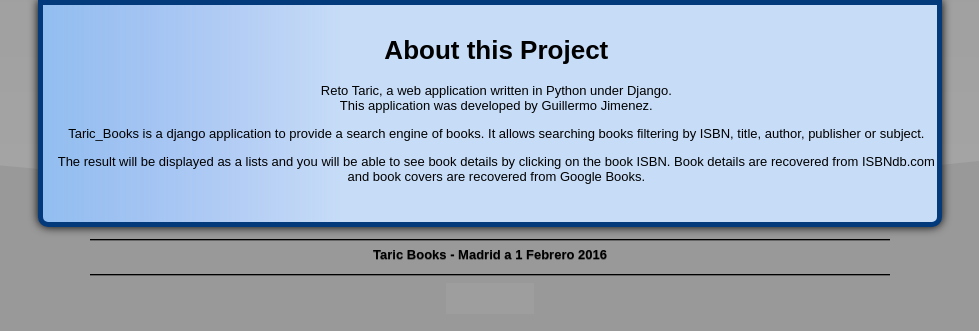
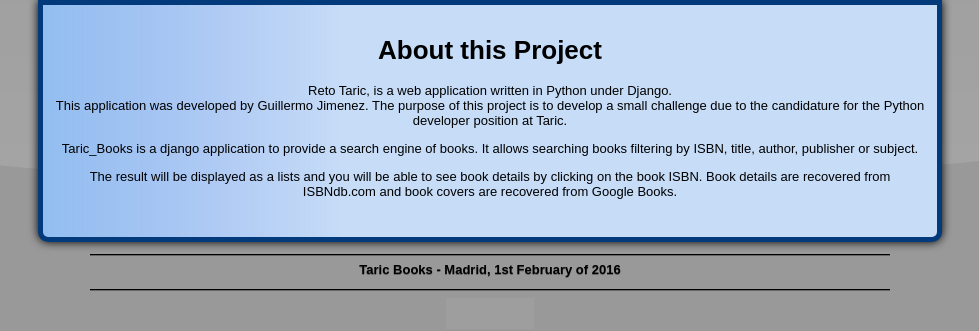
Before and after one commit to geonexus/reto_taric, a Django app: page /taric_books/about/ in a window 1280 px wide. Shown: the part 142-473 px from the top of the page, without its empty margins (150-1129 px from the left). Run offline with Django 3.2, Linux system fonts and the light colour scheme; grey boxes are pictures that could not be loaded.

Commit message:
refactoring html indentation and css style

```diff
--- a/taric_books/static/taric_books/style.css
+++ b/taric_books/static/taric_books/style.css
@@ -53,6 +53,7 @@ body {
     -webkit-box-shadow: 0px 0px 10px black;
     padding-left: 1%;
     padding-top: 1%;
+    padding-right: 1%;
     padding-bottom: 2%;
     margin-left: 180px;
     margin-right:180px;
@@ -225,7 +226,6 @@ tbody:hover tr:hover td {
 
 div.page_form {
     padding-top: 1%;
-    align-content: center;
 }
 
 /* Form wrapper styling */
--- a/taric_books/templates/taric_books/about.html
+++ b/taric_books/templates/taric_books/about.html
@@ -1,22 +1,20 @@
 <!DOCTYPE html>
 <html>
     <head lang="en">
-
         {% load staticfiles %}
         <link rel="stylesheet" type="text/css" href="{% static 'taric_books/style.css' %}" />
         <meta charset="UTF-8">
-    <title>TARIC</title>
+        <title>About Reto Taric</title>
     </head>
     <body>
         {%  include "taric_books/header.html" %}
-
-<!-- cuerpo -->
         <div id="main_body">
             <h1>About this Project</h1>
-
             <p>
-        Reto Taric, a web application written in Python under Django. <br />
+                Reto Taric, is a web application written in Python under Django. <br />
                 This application was developed by Guillermo Jimenez.
+                The purpose of this project is to develop a small challenge due to the candidature
+                for the Python developer position  at Taric.
             </p>
             <p>
                 Taric_Books is a django application to provide a search engine of books.
@@ -25,11 +23,9 @@
             <p>
                 The result will be displayed as a lists and you will be able to see book details by clicking on the book ISBN.
                 Book details are recovered from ISBNdb.com and book covers are recovered from Google Books.
+
             </p>
-
-</div><!-- /cuerpo -->
-
+        </div>
         {%  include "taric_books/footer.html" %}
-
     </body>
 </html>
--- a/taric_books/templates/taric_books/footer.html
+++ b/taric_books/templates/taric_books/footer.html
@@ -1,12 +1,11 @@
-<!-- pie -->
 <div id="footer">
-Taric Books - Madrid a 1 Febrero 2016
-<p>
-<a href="http://validator.w3.org/check?uri=referer"><img
-        src="http://www.w3.org/Icons/valid-xhtml10"
-        alt="Valid XHTML 1.0 Strict" height="31" width="88" /></a>
-</p>
-   {% if search_value %}
-    "This is the result of search" search_value
-    {% endif %}
-</div><!-- /pie -->
+    Taric Books - Madrid, 1st February of 2016
+    <p>
+        <a href="http://validator.w3.org/check?uri=referer">
+                <img src="http://www.w3.org/Icons/valid-xhtml10" alt="Valid XHTML 1.0 Strict" height="31" width="88" />
+        </a>
+    </p>
+       {% if search_value %}
+            "This is the result of search" search_value
+       {% endif %}
+</div>
--- a/taric_books/templates/taric_books/header.html
+++ b/taric_books/templates/taric_books/header.html
@@ -12,7 +12,7 @@
                         <a href="/taric_books/about">About this project</a>
                     </nav>
                 </div>
-        </div> <!--FIN cabecera -->
+            </div>
         </div>
     </div>
 </header>
--- a/taric_books/views.py
+++ b/taric_books/views.py
@@ -40,6 +40,7 @@ def search_page(request, search, search_type):
     form = PageForm()
     search_value = slugify(search)
     page = request.POST['page_value']
+
     response = isbn_manager.search_by(search_type, search_value, page=page)
     context = {
         'page_form': form,
```
Also changed, not shown: taric_books/templates/taric_books/github.html (+2 -10 lines), taric_books/templates/taric_books/index.html (+1 -8 lines), taric_books/templates/taric_books/isbn.html (+5 -7 lines), taric_books/templates/taric_books/search_result.html (+6 -11 lines), taric_books/templates/taric_books/taric.html (+2 -10 lines). Lines whose indentation alone changed are shown as unchanged.
